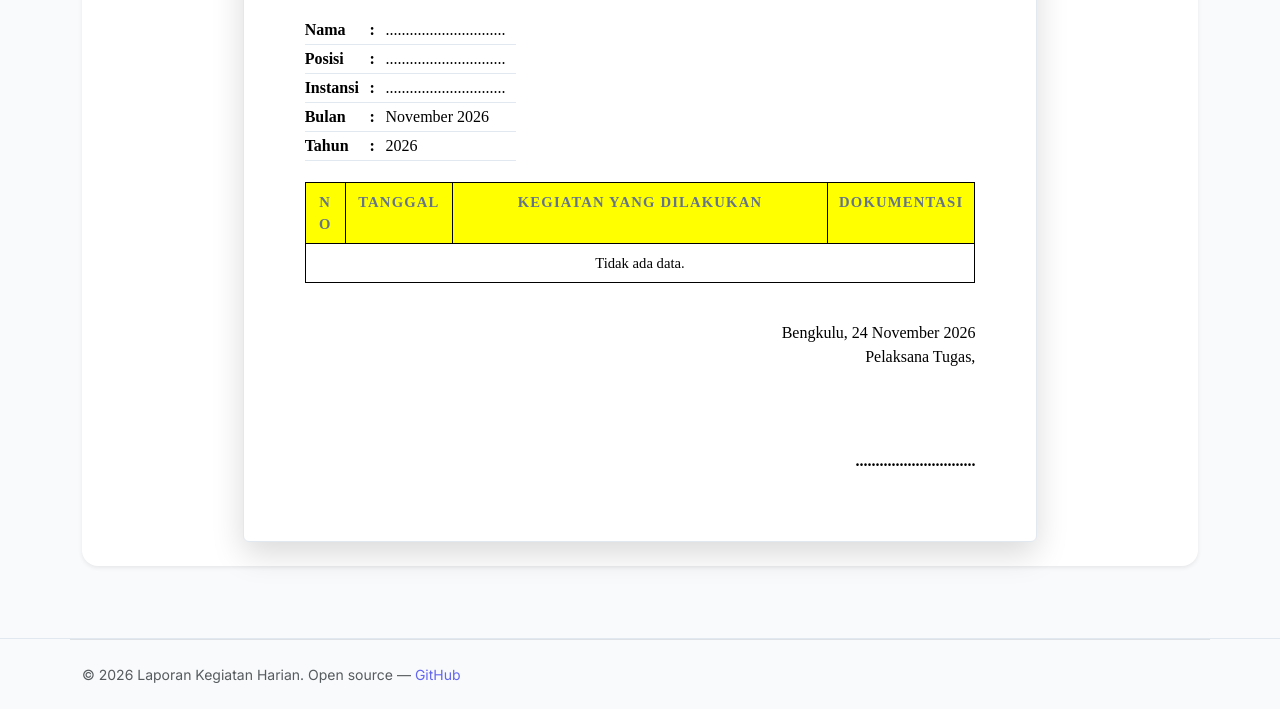
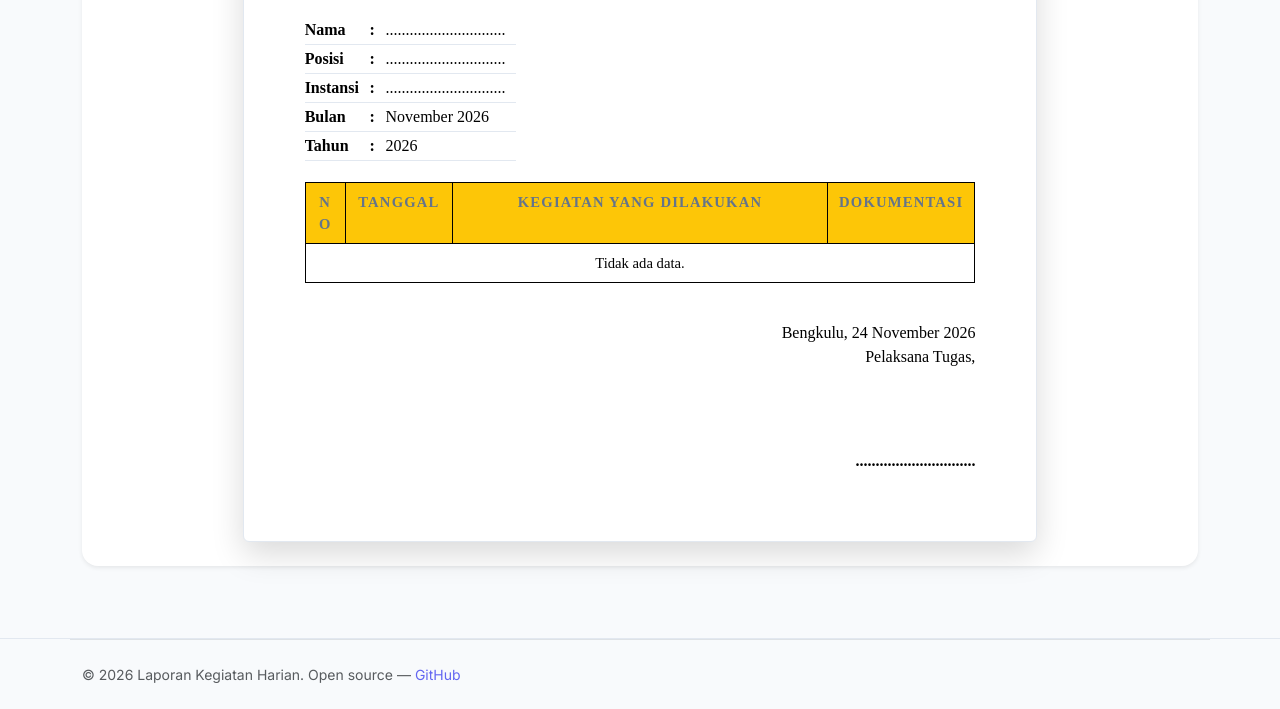
Before and after one commit to ilhamakbardonny/laporan-kegiatan-harian, a plain HTML site: page index.html in a window 1280 px wide. Shown: the part 849-1558 px from the top of the page. Drawn offline with nearby package versions, Linux system fonts and the light colour scheme; some packages are replaced by stand-ins of ours; no server answers; a script that the page names is missing.

Commit message:
Perbaiki typo ##fdc607 & set warna header tabel kuning emas
Generated with [Devin](https://devin.ai)

Co-Authored-By: Devin <158243242+devin-ai-integration[bot]@users.noreply.github.com>

```diff
--- a/style.css
+++ b/style.css
@@ -481,7 +481,7 @@ body[data-theme="dark"] .btn-outline:hover {
 .print-table thead th {
   text-align: center;
   font-weight: bold;
-  background: #ffff00;
+  background: #fdc607;
 }
 
 .print-table td:nth-child(2),
```
